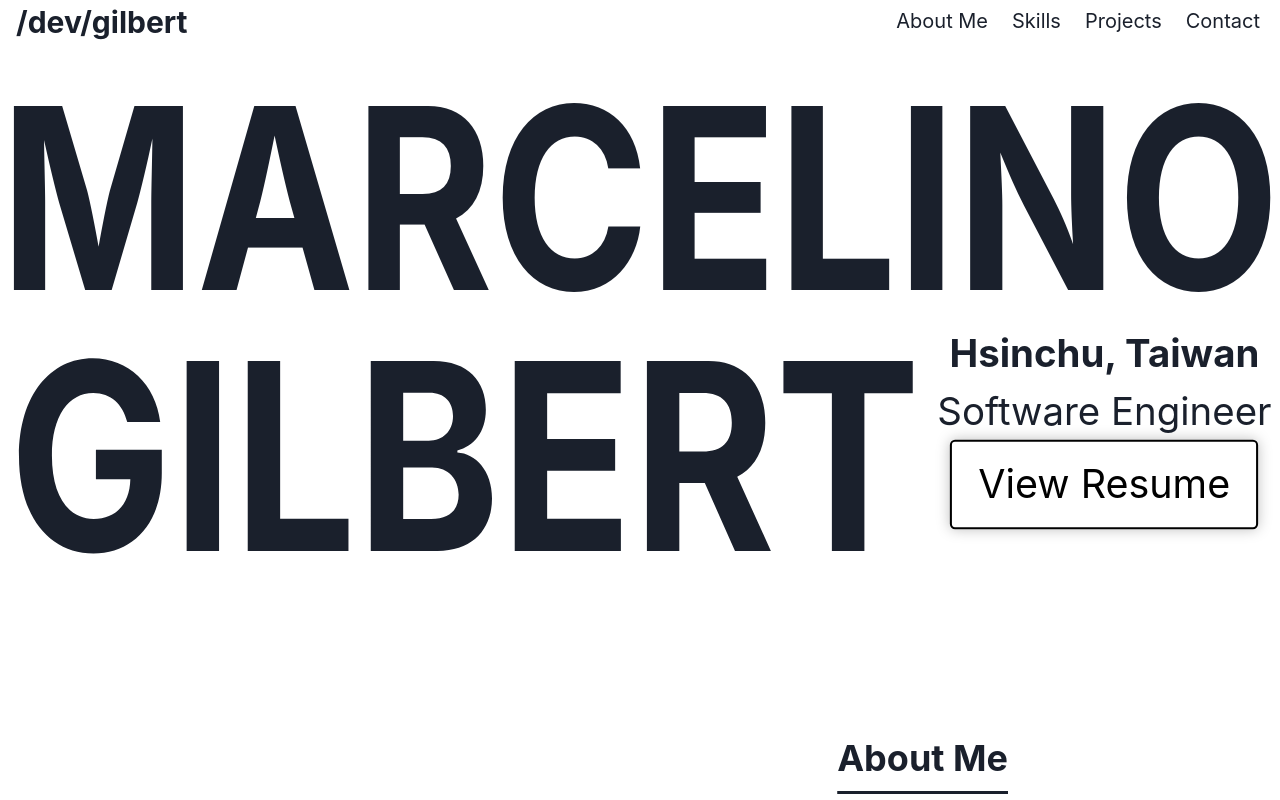
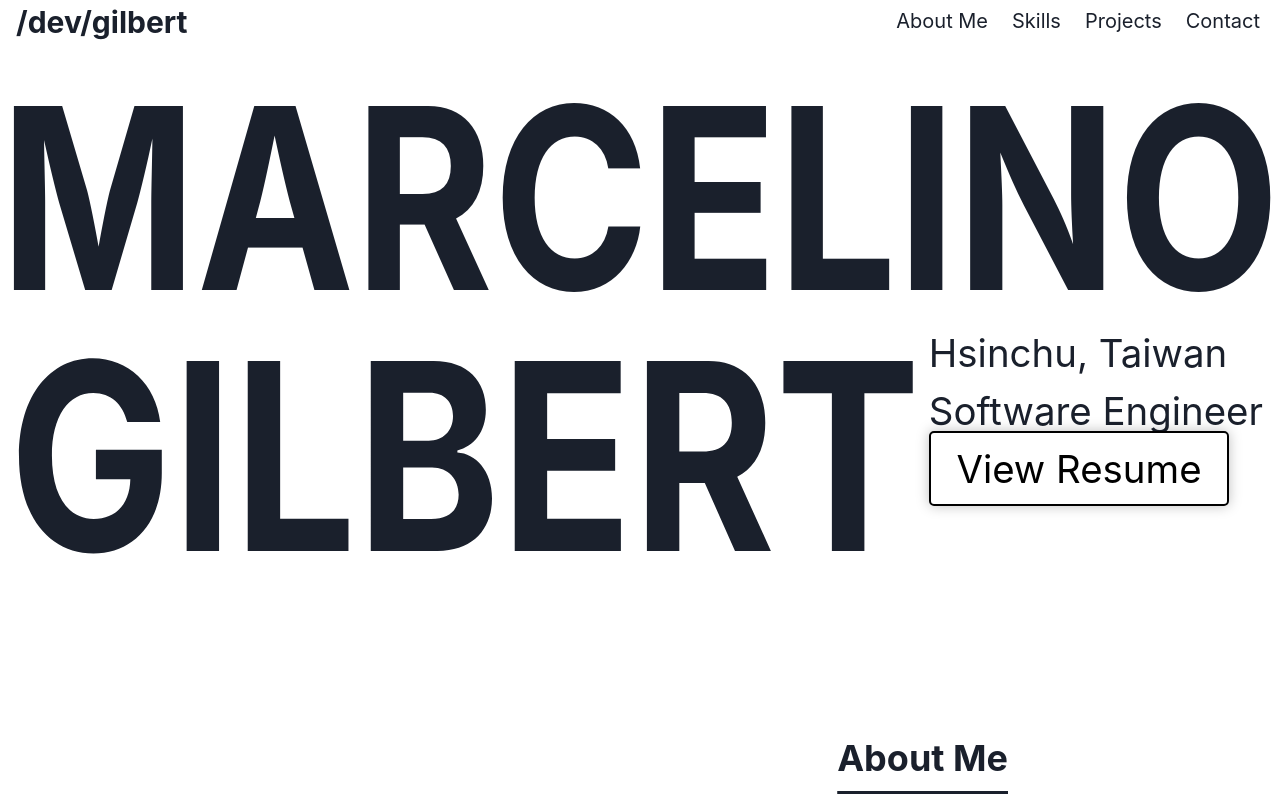
Before and after one commit to misterteri/personal-website-v2, a React (Create React App) app: page / in a window 1280 px wide. Shown: the top 800 px of the page. Built offline with nearby package versions, Linux system fonts and the light colour scheme.

Commit message:
feat: stick job and place to left

```diff
--- a/src/components/HeroSection.tsx
+++ b/src/components/HeroSection.tsx
@@ -65,17 +65,15 @@ export default function HeroSection() {
 
       <GridItem
         area="title"
-        display="flex"
-        flexDirection="column"
-        alignItems="center"
+        alignItems="top"
       >
         <Box>
-          <Text fontSize="3vw" fontWeight={"bold"} >
+          <Text fontSize="3vw"  >
             Hsinchu, Taiwan
           </Text>
         </Box>
         <Box display="flex">
-          <Text fontSize="3vw" textAlign="center">
+          <Text fontSize="3vw" >
             Software Engineer
           </Text>
         </Box>
```
